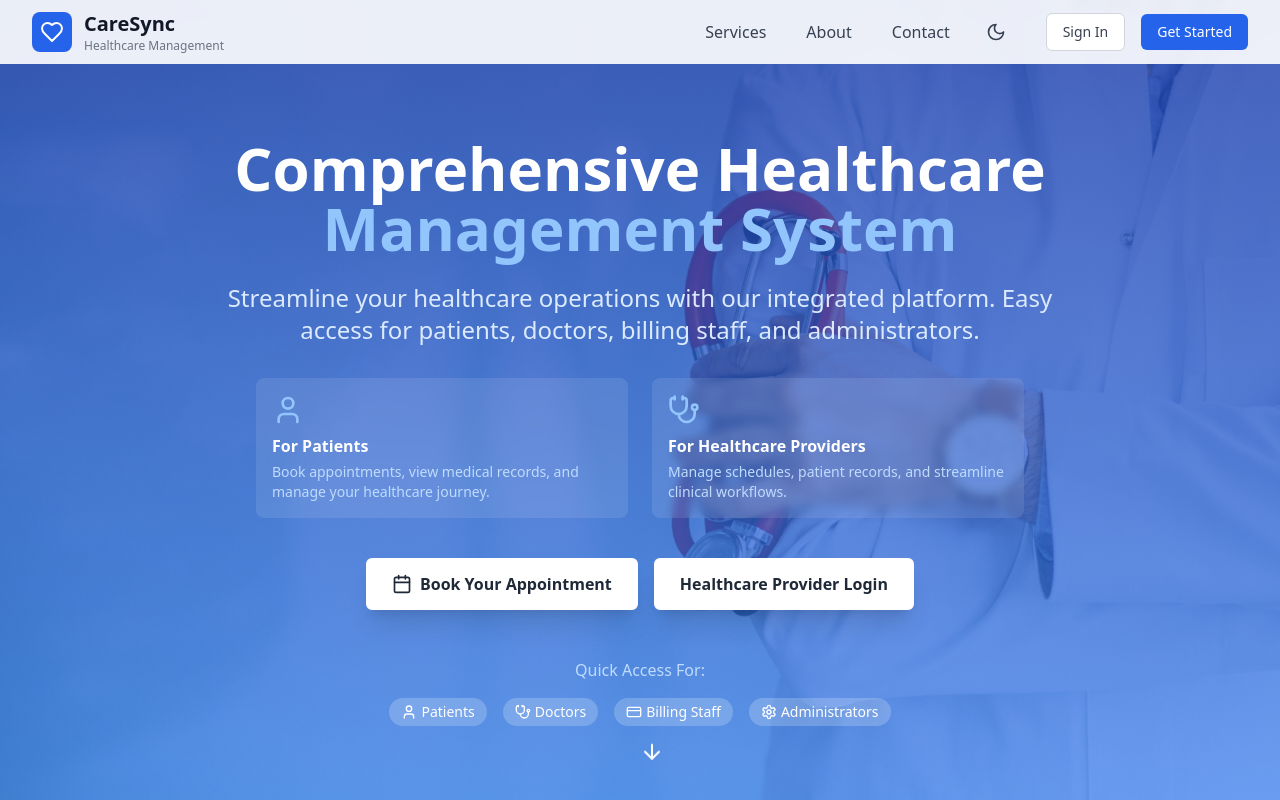
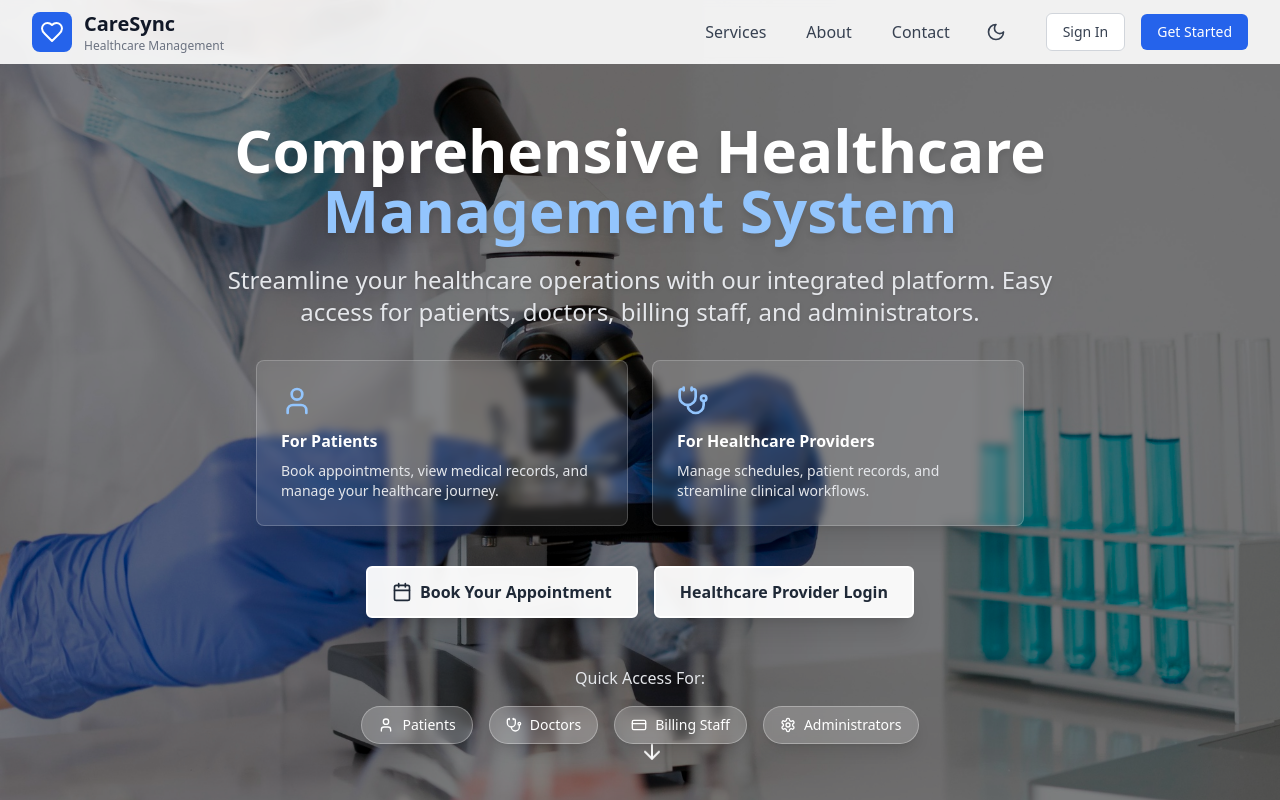
Before and after one commit to Geethanjana99/Clinical-Appointment-Scheduling-System, a React (Vite) app: page / in a window 1280 px wide. Shown: the top 800 px of the page. Built offline with nearby package versions, Linux system fonts and the light colour scheme.

Commit message:
Refactor hero section styles and enhance text readability with overlay adjustments

```diff
--- a/src/pages/Landing/home.module.css
+++ b/src/pages/Landing/home.module.css
@@ -1,6 +1,15 @@
 .heroSection {
-  background-image: linear-gradient(rgba(30, 64, 175, 0.8), rgba(59, 130, 246, 0.7)), url('../../images/bg3.jpg');
+  background-image: url('../../images/bg2.jpg');
   background-size: cover;
   background-position: center;
   background-attachment: fixed;
+  background-repeat: no-repeat;
 }
+
+.heroOverlay {
+  background-color: rgba(0, 0, 0, 0.5);
+}
+
+.heroOverlayDark {
+  background-color: rgba(0, 0, 0, 0.6);
+}
--- a/src/pages/Landing/home.tsx
+++ b/src/pages/Landing/home.tsx
@@ -214,37 +214,42 @@ const Home = () => {
       <section
         className={`relative min-h-screen flex items-center justify-center text-white pt-16 ${styles.heroSection}`}
       >
-        <div className="max-w-7xl mx-auto px-4 sm:px-6 lg:px-8 text-center">
+        {/* Overlay for better text readability */}
+        <div className={`absolute inset-0 ${isDarkMode ? styles.heroOverlayDark : styles.heroOverlay}`}></div>
+
+        <div className="max-w-7xl mx-auto px-4 sm:px-6 lg:px-8 text-center relative z-10">
           <div className="max-w-4xl mx-auto">
-            <h1 className="text-4xl md:text-6xl font-bold mb-6 leading-tight">
+            <h1 className="text-4xl md:text-6xl font-bold mb-6 leading-tight drop-shadow-lg">
               Comprehensive Healthcare
               <span className="text-blue-300"> Management System</span>
             </h1>
 
-            <p className="text-xl md:text-2xl mb-8 text-blue-100 leading-relaxed">
+            <p className="text-xl md:text-2xl mb-8 text-gray-200 leading-relaxed drop-shadow">
               Streamline your healthcare operations with our integrated platform.
               Easy access for patients, doctors, billing staff, and administrators.
             </p>
 
             {/* Key Benefits */}
             <div className="grid md:grid-cols-2 gap-6 mb-10 max-w-3xl mx-auto">
-              <div className="bg-white/10 backdrop-blur-sm rounded-lg p-4 text-left">
-                <UserIcon className="text-blue-300 h-8 w-8 mb-2" />
-                <h4 className="font-semibold mb-1">For Patients</h4>
-                <p className="text-sm text-blue-200">Book appointments, view medical records, and manage your healthcare journey.</p>
+              <div className="bg-white/10 backdrop-blur-sm rounded-lg p-6 text-left border border-white/20 shadow-xl">
+                <UserIcon className="text-blue-300 h-8 w-8 mb-3" />
+                <h4 className="font-semibold mb-2 text-white">For Patients</h4>
+                <p className="text-sm text-gray-200">Book appointments, view medical records, and manage your healthcare journey.</p>
               </div>
-              <div className="bg-white/10 backdrop-blur-sm rounded-lg p-4 text-left">
-                <StethoscopeIcon className="text-blue-300 h-8 w-8 mb-2" />
-                <h4 className="font-semibold mb-1">For Healthcare Providers</h4>
-                <p className="text-sm text-blue-200">Manage schedules, patient records, and streamline clinical workflows.</p>
+              <div className="bg-white/10 backdrop-blur-sm rounded-lg p-6 text-left border border-white/20 shadow-xl">
+                <StethoscopeIcon className="text-blue-300 h-8 w-8 mb-3" />
+                <h4 className="font-semibold mb-2 text-white">For Healthcare Providers</h4>
+                <p className="text-sm text-gray-200">Manage schedules, patient records, and streamline clinical workflows.</p>
               </div>
-            </div>            {/* Call-to-Action Buttons */}
+            </div>
+
+            {/* Call-to-Action Buttons */}
             <div className="flex flex-col sm:flex-row gap-4 justify-center items-center mb-12">
               <Link to="/login" className="w-full sm:w-auto">
                 <Button
                   variant="secondary"
                   size="lg"
-                  className="w-full bg-white text-blue-700 hover:bg-blue-50 hover:scale-105 transform transition-all duration-300 shadow-xl border-2 border-white font-semibold"
+                  className="w-full bg-white bg-opacity-95 text-blue-700 hover:bg-opacity-100 hover:scale-105 transform transition-all duration-300 shadow-xl border-2 border-white font-semibold backdrop-blur-sm"
                 >
                   <CalendarIcon className="mr-2 h-5 w-5" />
                   Book Your Appointment
@@ -254,7 +259,7 @@ const Home = () => {
                 <Button
                   variant="secondary"
                   size="lg"
-                  className="w-full bg-white text-blue-700 hover:bg-blue-50 hover:scale-105 transform transition-all duration-300 shadow-xl border-2 border-white font-semibold"
+                  className="w-full bg-white bg-opacity-95 text-blue-700 hover:bg-opacity-100 hover:scale-105 transform transition-all duration-300 shadow-xl border-2 border-white font-semibold backdrop-blur-sm"
                 >
                   Healthcare Provider Login
                 </Button>
@@ -263,19 +268,19 @@ const Home = () => {
 
             {/* Quick Access Info */}
             <div className="text-center">
-              <p className="text-blue-200 mb-4">Quick Access For:</p>
+              <p className="text-gray-200 mb-4 drop-shadow">Quick Access For:</p>
               <div className="flex flex-wrap justify-center gap-4 text-sm">
-                <span className="bg-white/20 px-3 py-1 rounded-full flex items-center">
-                  <UserIcon className="mr-1 h-4 w-4" />Patients
+                <span className="bg-white/20 backdrop-blur-sm px-4 py-2 rounded-full flex items-center border border-white/30 shadow-lg">
+                  <UserIcon className="mr-2 h-4 w-4" />Patients
                 </span>
-                <span className="bg-white/20 px-3 py-1 rounded-full flex items-center">
-                  <StethoscopeIcon className="mr-1 h-4 w-4" />Doctors
+                <span className="bg-white/20 backdrop-blur-sm px-4 py-2 rounded-full flex items-center border border-white/30 shadow-lg">
+                  <StethoscopeIcon className="mr-2 h-4 w-4" />Doctors
                 </span>
-                <span className="bg-white/20 px-3 py-1 rounded-full flex items-center">
-                  <CreditCardIcon className="mr-1 h-4 w-4" />Billing Staff
+                <span className="bg-white/20 backdrop-blur-sm px-4 py-2 rounded-full flex items-center border border-white/30 shadow-lg">
+                  <CreditCardIcon className="mr-2 h-4 w-4" />Billing Staff
                 </span>
-                <span className="bg-white/20 px-3 py-1 rounded-full flex items-center">
-                  <SettingsIcon className="mr-1 h-4 w-4" />Administrators
+                <span className="bg-white/20 backdrop-blur-sm px-4 py-2 rounded-full flex items-center border border-white/30 shadow-lg">
+                  <SettingsIcon className="mr-2 h-4 w-4" />Administrators
                 </span>
               </div>
             </div>
```
